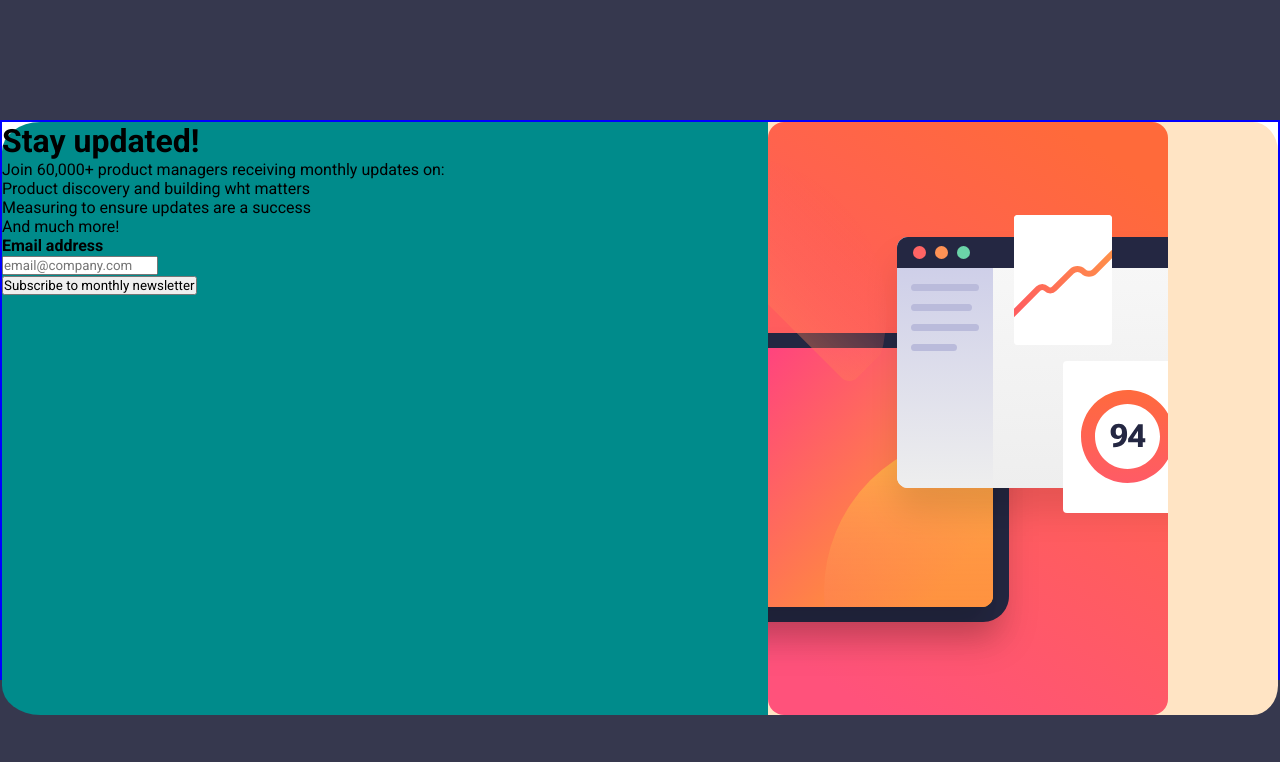
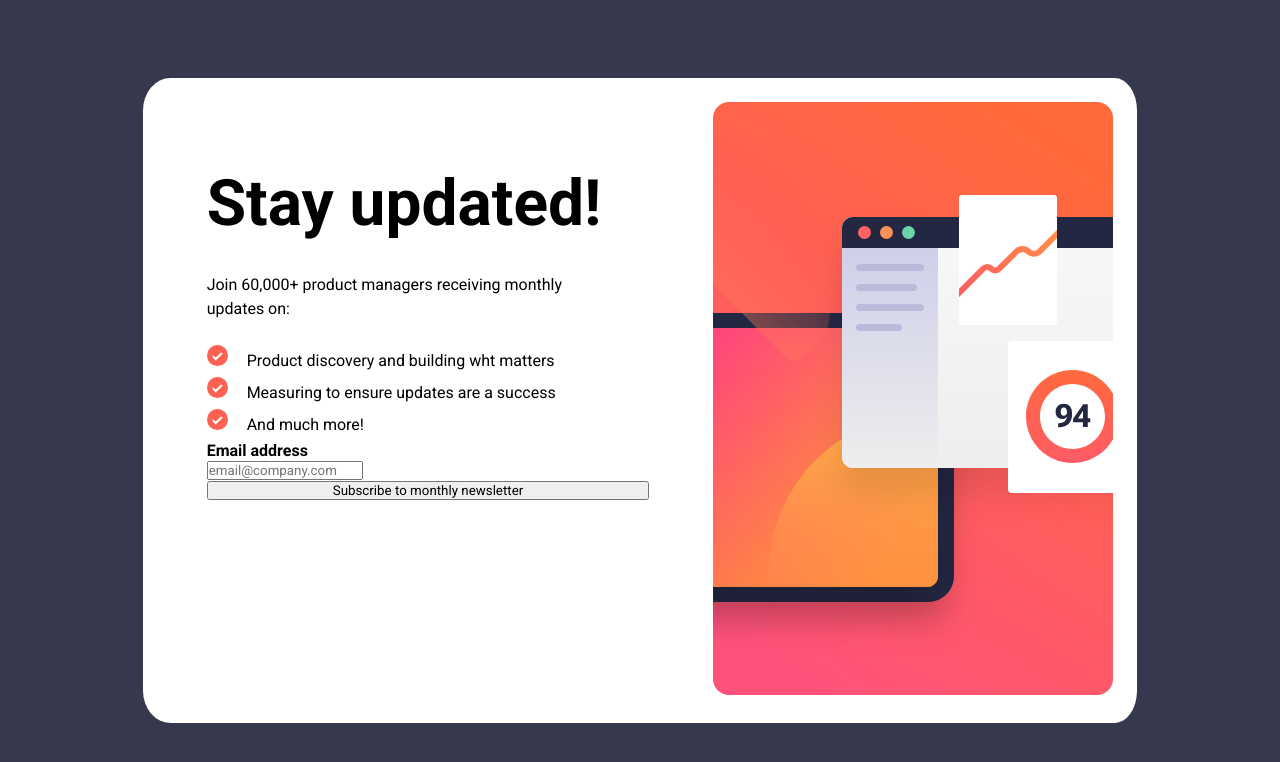
Before and after one commit to TevinDeale/newsletter-sign-up-with-success-message, a React (Vite) app in the folder newsletter-sign-up-app/: page / in a window 1280 px wide. Shown: the top 762 px of the page. Built offline with nearby package versions, Linux system fonts and the light colour scheme.

Commit message:
styled the right side

```diff
--- a/newsletter-sign-up-app/src/App.css
+++ b/newsletter-sign-up-app/src/App.css
@@ -1,24 +1,58 @@
+.container {
+  display: flex;
+  justify-content: center;
+  align-items: center;
+  height: 100vh;
+}
+
 .app-container {
-  border: 2px solid blue;
   max-width: 1280px;
-  position: absolute;
-  inset: 0;
-  margin: auto;
-  height: 70%;
-  background-color: white;
-  display: grid;
-  grid-template-columns: 60% 40%;
-
+  display: flex;
 }
 
 .left {
-  background-color: darkcyan;
+  background-color: white;
   border-top-left-radius: 5%;
   border-bottom-left-radius: 5%;
 }
 
+.left-content {
+  padding-top: 5.5rem;
+  padding-right: 2.5rem;
+  padding-left: 4rem;
+  height: 100%;
+}
+
+.left-content h1 {
+  font-size: 4rem;
+  padding-bottom: 2rem;
+}
+
+.left-content p {
+  line-height: 1.5rem;
+  width: 90%;
+  padding-bottom: 1.5rem;
+}
+
+.left-content ul {
+  line-height: 2rem;
+}
+
+.left-content li {
+  list-style-type: none;
+  background-image: url(../src/assets/images/icon-list.svg);
+  background-repeat: no-repeat;
+  padding-left: 2.5rem;
+}
+
 .right {
-  background-color: bisque;
+  background-color: white;
   border-top-right-radius: 5%;
   border-bottom-right-radius: 5%;
+  overflow: hidden;
+  padding: 1.5rem;
 }
+
+button {
+  width: 100%;
+}
--- a/newsletter-sign-up-app/src/App.jsx
+++ b/newsletter-sign-up-app/src/App.jsx
@@ -4,6 +4,7 @@ import './App.css'
 function App() {
 
   return (
+    <div className="container">
       <div className='app-container'>
         <main className='left'>
           <div className='left-content'>
@@ -22,10 +23,10 @@ function App() {
             </form>
           </div>
         </main>
-
         <main className='right'>
           <img src='../src/assets/images/illustration-sign-up-desktop.svg' alt='illustration' />
         </main>
+      </div>
     </div>
   )
 }
--- a/newsletter-sign-up-app/src/index.css
+++ b/newsletter-sign-up-app/src/index.css
@@ -12,14 +12,9 @@
 
 body {
   min-height: 100vh;
-  background-color: hsl(235, 18%, 26%)
+  background-color: hsl(235, 18%, 26%);
 }
 
 #root {
   min-height: 100vh;
 }
-
-img, picture, svg, video {
-  display: block;
-  max-width: 100%;
-}
```
Lines whose indentation alone changed are shown as unchanged.
